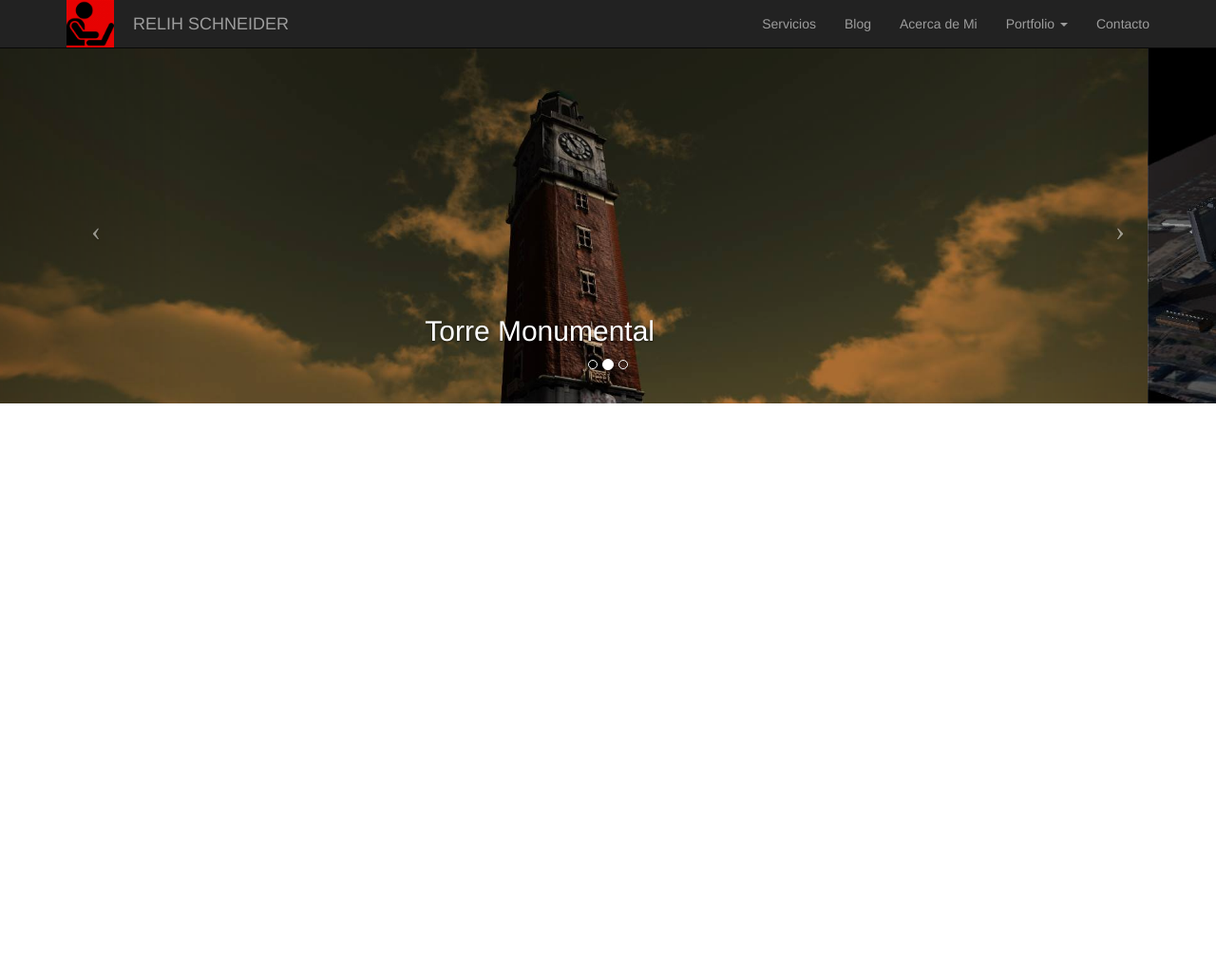
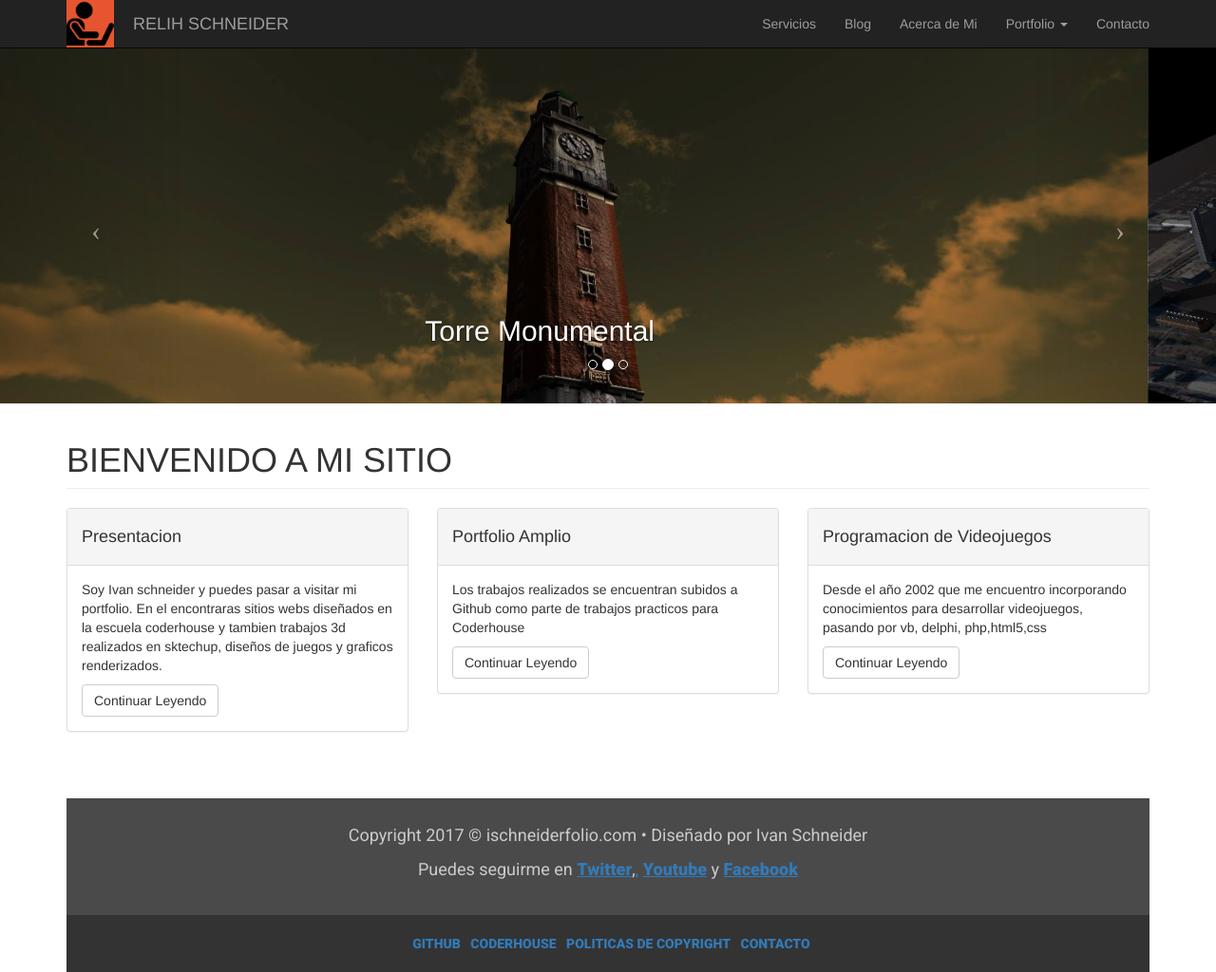
Before and after one commit to relihschneider/relihschneider.github.io, a plain HTML site: page index.html in a window 1280 px wide. Shown: the whole page at 95% size. Before the commit the page ends 800 px from the top, so only its background shows below. Drawn offline with Linux system fonts and the light colour scheme.

Commit message:
presentacion & footer

```diff
--- a/css/styles.css
+++ b/css/styles.css
@@ -9,12 +9,11 @@ body {
 /* navbar */
 .logo {
   float: left;
-  background-color: rgb(255,0,0,0.9);
+  background-color: rgba(255, 92, 51,0.9);
 }
 
 
 /* Carousel */
-
 header.carousel {
     height: 50%;
 }
@@ -31,3 +30,40 @@ header.carousel .fill {
     background-position: center;
     background-size: cover;
 }
+
+
+
+/* Footer */
+footer {
+    width: 100%;
+    margin-top: 50px;
+}
+
+.copyright {
+   color:#cccbcb;
+   background-color: #4A4A4A;
+   text-align: center;
+   font-family: 'Roboto', serif;
+   font-size: 18px;
+}
+
+.bottom {
+   color:white;
+   background-color: #333333;
+   text-align: center;
+   font-size: 14px;
+   font-family: 'Roboto', black, sans-serif;
+   padding-bottom: 20px;
+   padding-top: 20px;
+}
+
+/* Responsive tablet */
+@media(max-width:1024px) {
+}
+
+/* Responsive movil */
+@media(max-width:768px) {
+    header.carousel .carousel {
+        height: 70%;
+    }
+}
--- a/index.html
+++ b/index.html
@@ -109,6 +109,77 @@
             </a>
         </header>
 
+        <section>
+        <!-- contenedor de seccion -->
+        <div class="container">
+          <!-- fila -->
+          <div class="row">
+              <div class="col-lg-12">
+                  <h1 class="page-header">BIENVENIDO A MI SITIO</h1>
+              </div>
+              <div class="col-md-4">
+                <div class="panel panel-default">
+                  <div class="panel-heading">
+                    <h4><i class="fa fa-fw fa-check"></i> Presentacion</h4>
+                  </div>
+                  <div class="panel-body">
+                    <p>Soy Ivan schneider y puedes pasar a visitar mi portfolio.
+                    En el encontraras sitios webs diseñados en la escuela coderhouse y tambien trabajos 3d realizados en sktechup, diseños de juegos y graficos renderizados.</p>
+                    <a href="#" class="btn btn-default">Continuar Leyendo</a>
+                  </div>
+                </div>
+              </div>
+              <div class="col-md-4">
+                <div class="panel panel-default">
+                  <div class="panel-heading">
+                    <h4><i class="fa fa-fw fa-gift"></i> Portfolio Amplio</h4>
+                  </div>
+                  <div class="panel-body">
+                    <p>Los trabajos realizados se encuentran subidos a Github como parte de trabajos practicos para Coderhouse</p>
+                    <a href="#" class="btn btn-default">Continuar Leyendo</a>
+                  </div>
+                </div>
+              </div>
+              <div class="col-md-4">
+                <div class="panel panel-default">
+                  <div class="panel-heading">
+                    <h4><i class="fa fa-fw fa-compass"></i> Programacion de Videojuegos</h4>
+                  </div>
+                  <div class="panel-body">
+                    <p>Desde el año 2002 que me encuentro incorporando conocimientos para desarrollar videojuegos, pasando por vb, delphi, php,html5,css</p>
+                    <a href="#" class="btn btn-default">Continuar Leyendo</a>
+                  </div>
+                </div>
+              </div>
+          </div>
+        <!-- fin de fila -->
+
+        <!-- Footer -->
+        <footer>
+            <div class="row">
+                <div class="col-lg-12">
+                  <div class="copyright">
+                      <br>
+                      <p>Copyright 2017 © ischneiderfolio.com • Diseñado por Ivan Schneider</p>
+                      <p>Puedes seguirme en <a href="https://www.twitter.com/relihschneider" target="_blank">
+                      <b><u>Twitter</u></b></a>,<a href="https://www.youtube.com/relihschneider" target="_blank">, <b><u>Youtube</u></b></a> y <a href="https://www.facebook.com/relihschneider" target="_blank"><b><u>Facebook</u></b></a></p>
+                      <br>
+                  </div>
+                  <div class="bottom">
+                      <a href="https://www.github.com/relihschneider" target="_blank"><b>&nbsp GITHUB</b></a>
+                      <a href="https://www.coderhouse.com" target="_blank"><b>&nbsp CODERHOUSE</b></a>
+                      <a href="#disclamer" target="_blank"><b>&nbsp POLITICAS DE COPYRIGHT</b></a>
+                      <a href="contact.html" target="_blank"><b>&nbsp CONTACTO</b></a>
+                  </div>
+                </div>
+            </div>
+        </footer>
+
+        </div>
+        <!-- fin de contenedor de seccion -->
+        </section>
+
+
 
         <!-- jQuery -->
         <script src="js/jquery.js"></script>
```
